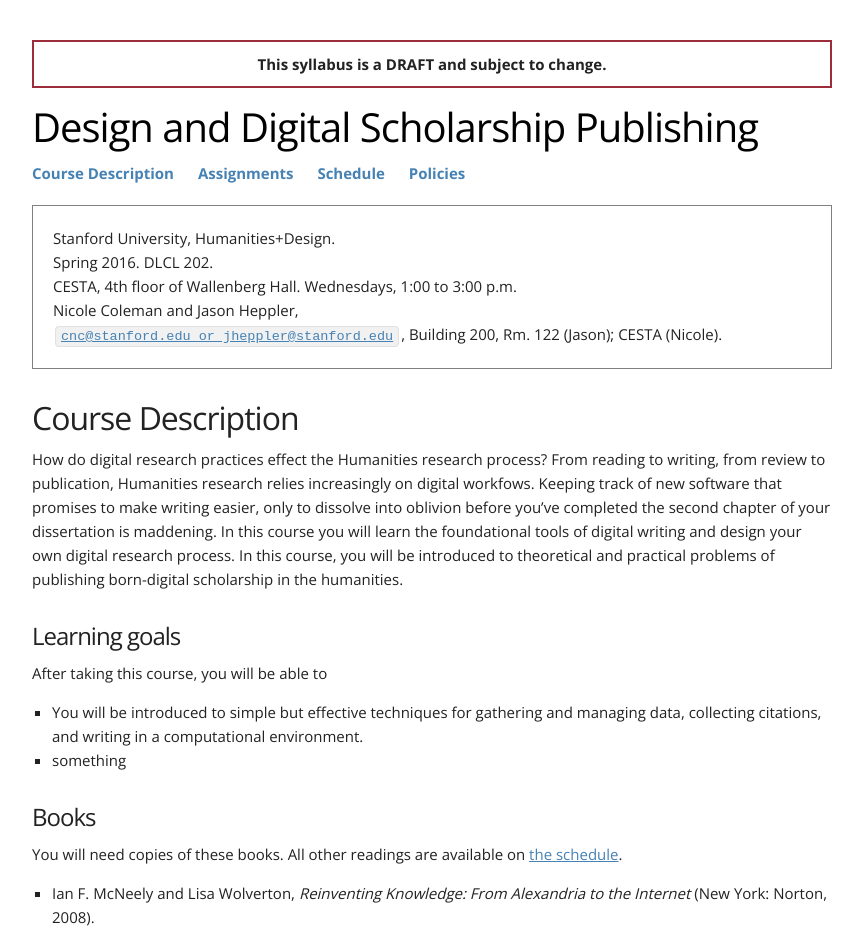
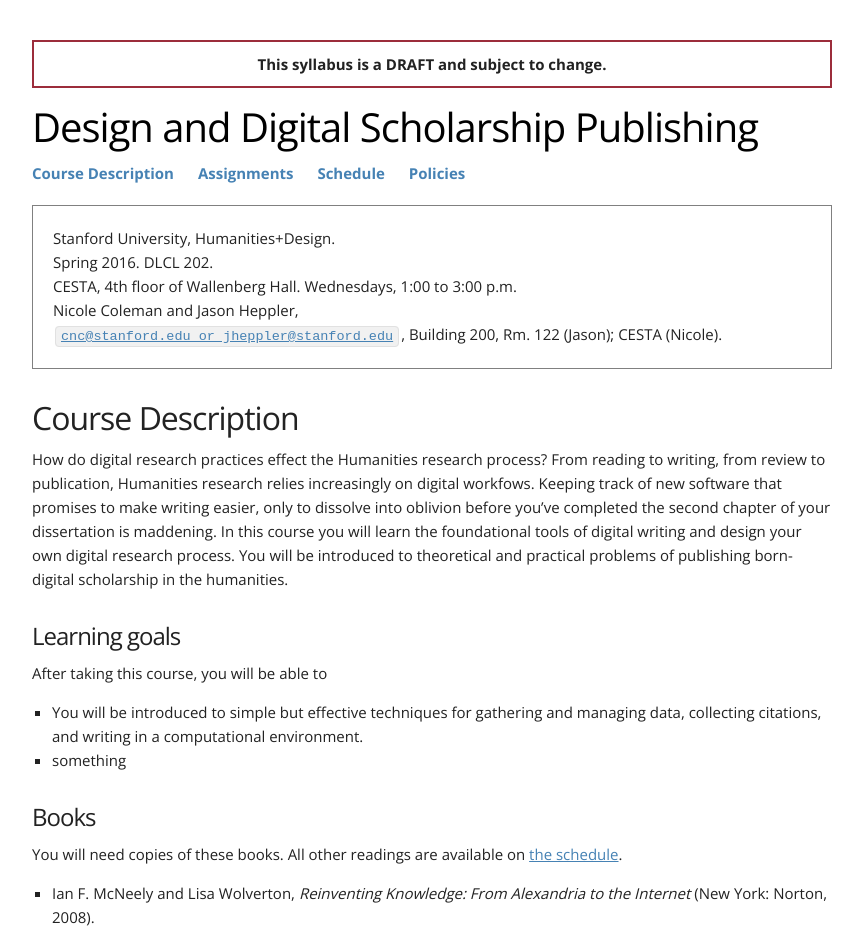
Before and after one commit to cestastanford/dh-publishing, a Jekyll site: the page built from source/index.md, in a window 1280 px wide. Shown: the top 933 px of the page, without its empty margins (208-1071 px from the left). Built offline with Jekyll 4.4.1, drawn with Linux system fonts in a browser that asks for light colours.

Commit message:
Update index.md

```diff
--- a/source/index.md
+++ b/source/index.md
@@ -4,7 +4,7 @@ order: 1
 title: Course Description
 ...
 
-How do digital research practices effect the Humanities research process? From reading to writing, from review to publication, Humanities research relies increasingly on digital workfows. Keeping track of new software that promises to make writing easier, only to dissolve into oblivion before you've completed the second chapter of your dissertation is maddening. In this course you will learn the foundational tools of digital writing and design your own digital research process. In this course, you will be introduced to theoretical and practical problems of publishing born-digital scholarship in the humanities.
+How do digital research practices effect the Humanities research process? From reading to writing, from review to publication, Humanities research relies increasingly on digital workfows. Keeping track of new software that promises to make writing easier, only to dissolve into oblivion before you've completed the second chapter of your dissertation is maddening. In this course you will learn the foundational tools of digital writing and design your own digital research process. You will be introduced to theoretical and practical problems of publishing born-digital scholarship in the humanities.
 
 ## Learning goals
 
```
